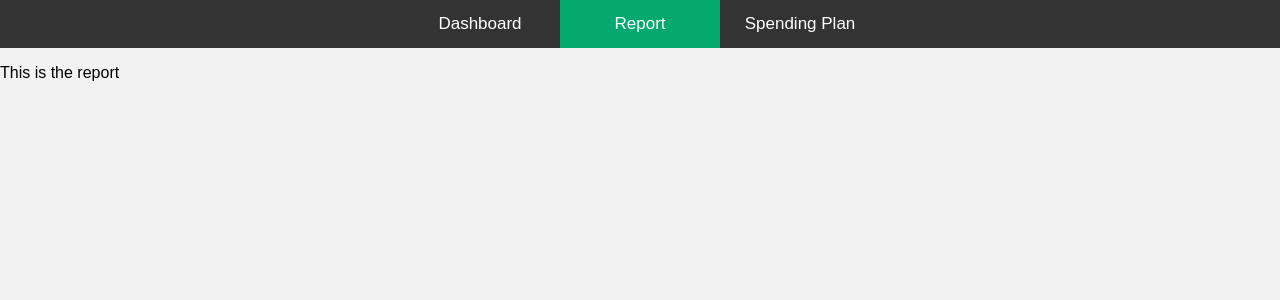
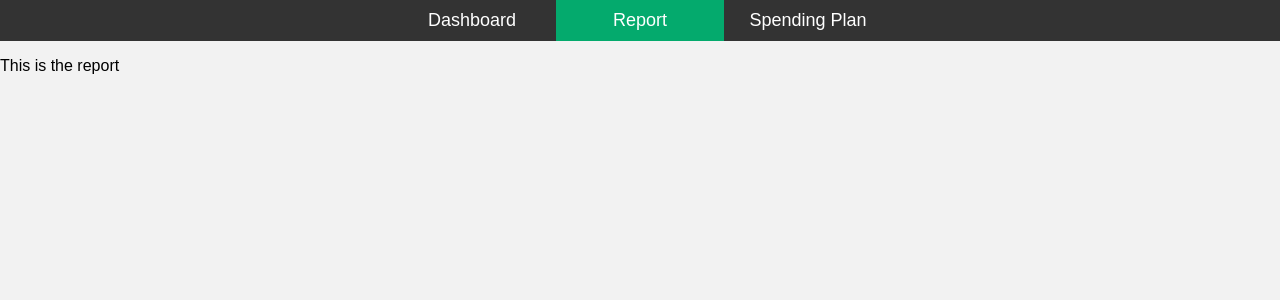
Before and after one commit to AnCieply/p33-budget-dashboard, a Flask app: page /report in a window 1280 px wide. Shown: the top 300 px of the page. Run offline with Flask 3, Linux system fonts and the light colour scheme.

Commit message:
Adjusted postdash.css

```diff
--- a/static/css/postdash.css
+++ b/static/css/postdash.css
@@ -15,18 +15,18 @@ body {
     float: left;
     color: white;
     text-align: center;
-    padding: 14px 16px;
+    padding: 10px 20px;
     text-decoration: none;
-    font-size: 17px;
+    font-size: 18px;
     width: 10%
 }
 
 .navbar a:hover {
-  background-color: #f2f2f2;
-  color: black;
+    background-color: #f2f2f2;
+    color: black;
 }
 
 .navbar a.active {
     background-color: #04AA6D;
     color: white;
-  }
+}
```
